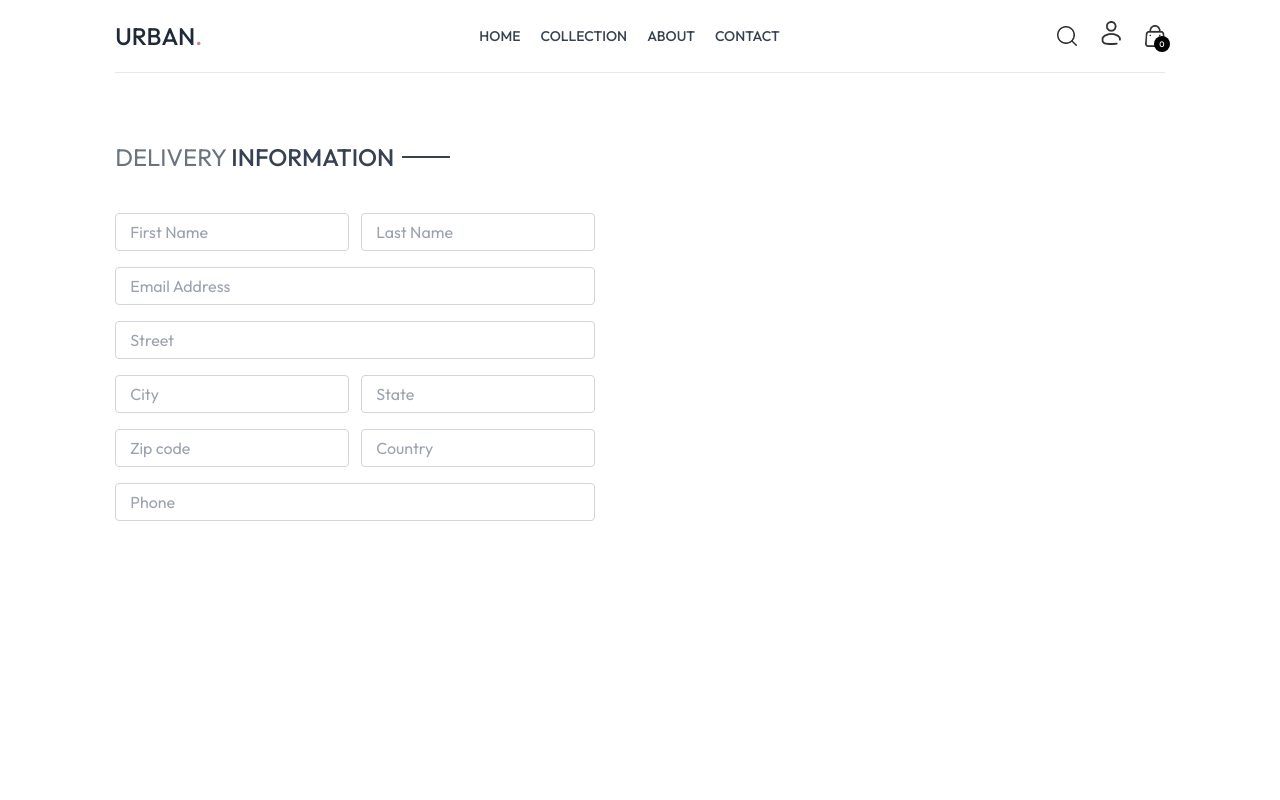
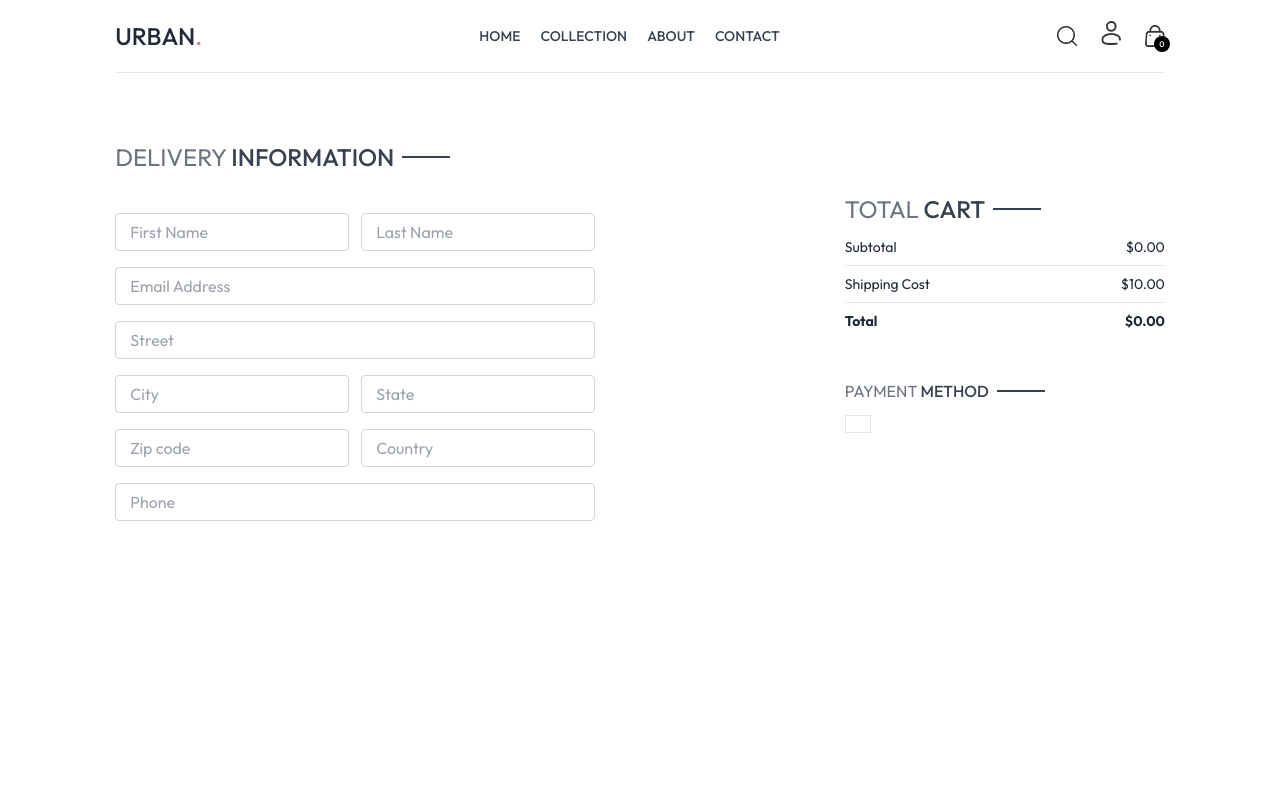
Before and after one commit to ashrafultusar/urban-frontend, a React (Vite) app in the folder urban-frontend/: page /place-order in a window 1280 px wide. Shown: the top 800 px of the page. Built offline with nearby package versions, Linux system fonts and the light colour scheme.

Commit message:
added update

```diff
--- a/urban-frontend/src/components/Title.jsx
+++ b/urban-frontend/src/components/Title.jsx
@@ -1,12 +1,14 @@
-import React from 'react';
+import React from "react";
 
-const Title = ({text1,text2}) => {
-    return (
-        <div className='inline-flex gap-2 items-center mb-3'>
-            <p className='text-gray-500'>{text1} <span className='text-gray-700 font-medium'>{ text2}</span></p>
-<p className='w-8 sm:w-12 h-[1px] sm:h-[2px] bg-gray-700'></p>
-        </div>
-    );
+const Title = ({ text1, text2 }) => {
+  return (
+    <div className="uppercase inline-flex gap-2 items-center mb-3">
+      <p className="text-gray-500">
+        {text1} <span className="text-gray-700 font-medium">{text2}</span>
+      </p>
+      <p className="w-8 sm:w-12 h-[1px] sm:h-[2px] bg-gray-700"></p>
+    </div>
+  );
 };
 
 export default Title;
--- a/urban-frontend/src/pages/PlaceOrder.jsx
+++ b/urban-frontend/src/pages/PlaceOrder.jsx
@@ -1,5 +1,6 @@
 import React from "react";
 import Title from "../components/Title";
+import CartTotal from './../components/CartTotal';
 
 const PlaceOrder = () => {
   return (
@@ -64,7 +65,16 @@ const PlaceOrder = () => {
           {/* right side code */}
           <div className="mt-8">
               <div className="mt-8 min-w-80">
-                  <div></div>
+                <CartTotal></CartTotal>
+              </div>
+              <div className="mt-12">
+                  <Title text1={'payment'} text2={'method'}></Title>
+                  {/* payment method selection */}
+                  <div className="flex gap-3 flex-col lg:flex-row">
+                      <div className="flex items-center gap-3 border p-2 px-3 cursor-pointer">
+
+                      </div>
+                  </div>
               </div>
           </div>
     </div>
```
